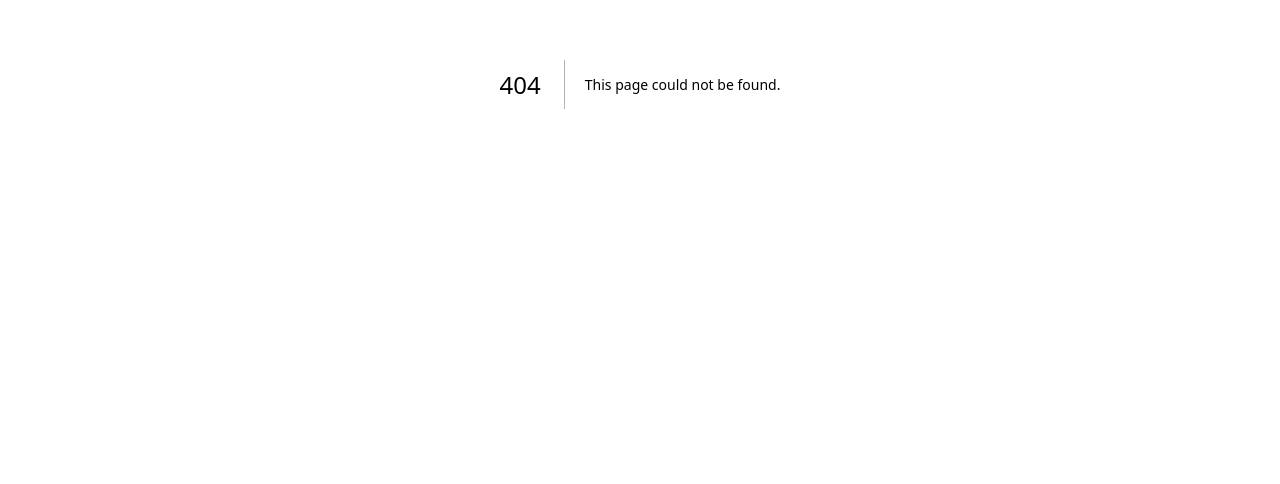
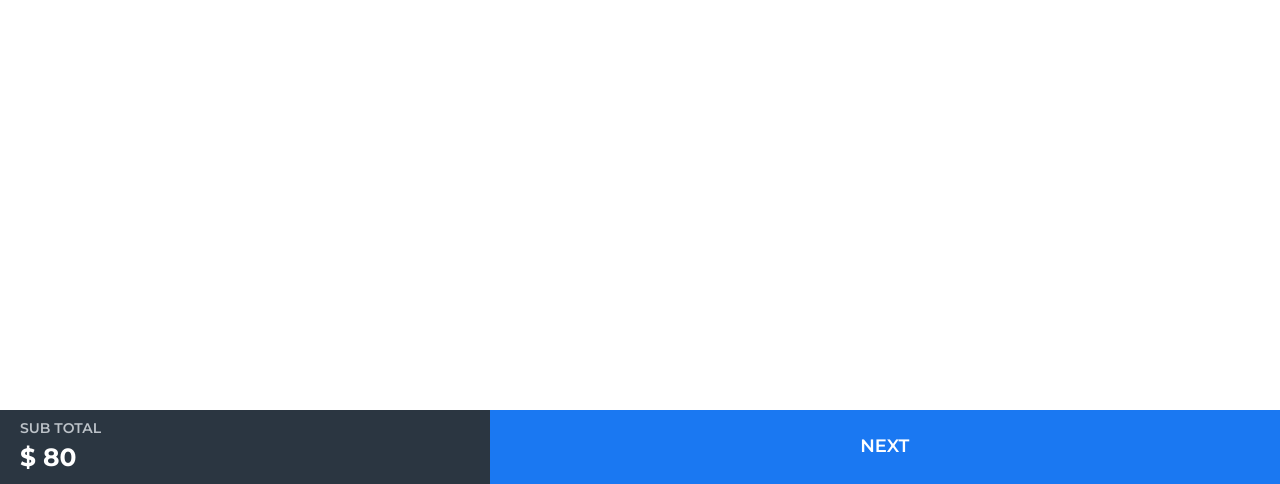
Before and after one commit to LazuardiFadhilah/clean-fe, a Next.js app: page /booking in a window 1280 px wide. Before the commit this address had no page. Shown: the part 316-800 px from the top of the page. Built offline with nearby package versions, Linux system fonts and the light colour scheme.

Commit message:
feat: update routing to booking page and rename signup function for consistency

```diff
--- /dev/null
+++ b/app/booking/page.tsx
@@ -0,0 +1,140 @@
+"use client";
+import { FiX } from "react-icons/fi";
+import { Button } from "@/components/ui/button";
+import { useState } from "react";
+
+export default function Booking() {
+  const [bedrooms, setBedrooms] = useState("Studio");
+  const [bathroom, setBathroom] = useState("1");
+  const [cleanType, setCleanType] = useState("Standard");
+  const options = ["Studio", "1", "2", "3", "4", "5"];
+  const optBathroom = ["1", "2", "3", "4", "5"];
+
+  type CleanType = "Standard" | "Deep Clean" | "Moving In/Out" | "Post Construction";
+
+const optCleanType: CleanType[] = [
+  "Standard",
+  "Deep Clean",
+  "Moving In/Out",
+  "Post Construction",
+];
+
+const durationClean: Record<CleanType, string> = {
+  "Standard": "2 hours",
+  "Deep Clean": "2.5 hours",
+  "Moving In/Out": "4.5–5 hours",
+  "Post Construction": "4.5–5 hours",
+};
+
+const bedroomPrice = (bedrooms === "Studio" ? 1 : Number(bedrooms)) * 20;
+const bathroomPrice = Number(bathroom) * 10;
+let cleanTypePrice = 0;
+ if (cleanType === "Standard") {
+      cleanTypePrice = 50;
+    }
+    if (cleanType === "Deep Clean") {
+      cleanTypePrice = 70;
+    }
+    if (cleanType === "Moving In/Out") {
+      cleanTypePrice = 90;
+    }
+    if (cleanType === "Post Construction") {
+      cleanTypePrice = 100;
+    }
+const subTotal = bedroomPrice + bathroomPrice + cleanTypePrice;
+  return (
+    <>
+      <div className="flex flex-col mx-[25px] mt-10 md:hidden">
+        <div className="flex justify-end">
+          <FiX className="text-neutral-100" size={20} />
+        </div>
+        <span className="text-neutral-100 text-[25px] font-bold text-left mt-[37px]">
+          Costumize your Requirements
+        </span>
+        <div className="flex flex-col mt-[26px]">
+          <span className="text-neutral-500 font-semibold text-[12px] text-left">
+            NUMBER OF BEDROOMS
+          </span>
+          <div className="flex flex-row flex-wrap gap-2 mt-[13px]">
+            {options.map((item) => (
+              <Button
+                key={item}
+                onClick={() => setBedrooms(item)}
+                className={`bg-white border-2 font-semibol text-[16px]
+                 ${
+                   bedrooms === item
+                     ? "border-primary text-primary"
+                     : "border-grey-800 text-neutral-300"
+                 }`}
+              >
+                {item}
+              </Button>
+            ))}
+          </div>
+        </div>
+        <div className="flex flex-col mt-[26px]">
+          <span className="text-neutral-500 font-semibold text-[12px] text-left">
+            NUMBER OF BATHROOMS
+          </span>
+          <div className="flex flex-row flex-wrap gap-2 mt-[13px]">
+            {optBathroom.map((item) => (
+              <Button
+                key={item}
+                onClick={() => setBathroom(item)}
+                className={`bg-white border-2 font-semibol text-[16px]
+                 ${
+                   bathroom === item
+                     ? "border-primary text-primary"
+                     : "border-grey-800 text-neutral-300"
+                 }`}
+              >
+                {item}
+              </Button>
+            ))}
+          </div>
+        </div>
+        <div className="flex flex-col mt-[26px]">
+          <span className="text-neutral-500 font-semibold text-[12px] text-left">
+            CLEAN TYPE
+          </span>
+          <div className="flex flex-row flex-wrap gap-2 mt-[13px]">
+            {optCleanType.map((item) => (
+              <div className="flex flex-col">
+                <Button
+                  key={item}
+                  onClick={() => setCleanType(item)}
+                  className={`bg-white border-2 font-semibol text-[16px]
+                 ${
+                   cleanType === item
+                     ? "border-primary text-primary"
+                     : "border-grey-800 text-neutral-300"
+                 }`}
+                >
+                  {item}
+                </Button>
+                <span className="mt-[8px] text-neutral-500 font-light text-[12px]">
+                 {durationClean[item]}
+                </span>
+              </div>
+            ))}
+          </div>
+        </div>
+      </div>
+      <footer className="fixed bottom-0 left-0 w-full z-10">
+        <div className="flex flex-row">
+            <div className="flex flex-col w-[60%] bg-neutral-200 py-[8px] px-[20px]">
+                <span className="text-grey-700 font-semibold text-[14px]">
+                    SUB TOTAL
+                </span>
+                <span className="text-white font-bold text-[25px]">
+                    $ {subTotal}
+                </span>
+            </div>
+            <div className="bg-primary text-white font-semibold text-[18px] w-full items-center justify-center flex">
+                NEXT
+            </div>
+        </div>
+      </footer>
+    </>
+  );
+}
--- a/app/desktopSection.tsx
+++ b/app/desktopSection.tsx
@@ -148,7 +148,7 @@ export default function DesktopHeroSection() {
                 if (!token) {
                   Router.push("/login");
                 } else {
-                  Router.push("/appointment");
+                  Router.push("/booking");
                 }
               }}
               className="!h-[50px] text-white bg-primary border-2 border-primary hover:border-primary rounded-xl -ml-2"
--- a/app/mobileSection.tsx
+++ b/app/mobileSection.tsx
@@ -23,7 +23,7 @@ export default function MobileSection() {
           if (!token) {
             Router.push("/login");
           } else {
-            Router.push("/appointment");
+            Router.push("/booking");
           }
         }}  className="text-white w-full">Booking from $80</Button>
       </div>
--- a/app/signup/page.tsx
+++ b/app/signup/page.tsx
@@ -14,7 +14,7 @@ import { RegisterUser } from "@/lib/api/user";
 import { Alert, AlertDescription, AlertTitle } from "@/components/ui/alert";
 import { Checkbox } from "@/components/ui/checkbox";
 
-export default function Login() {
+export default function signup() {
   const router = useRouter();
   const [show, setShow] = useState(false);
   const [fullname, setName] = useState("");
```
